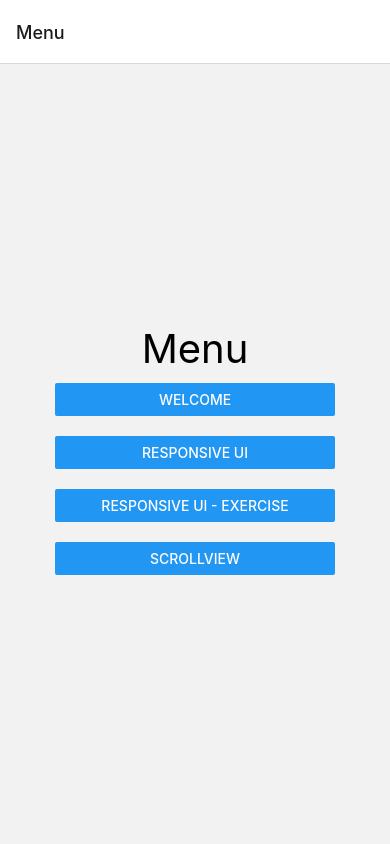
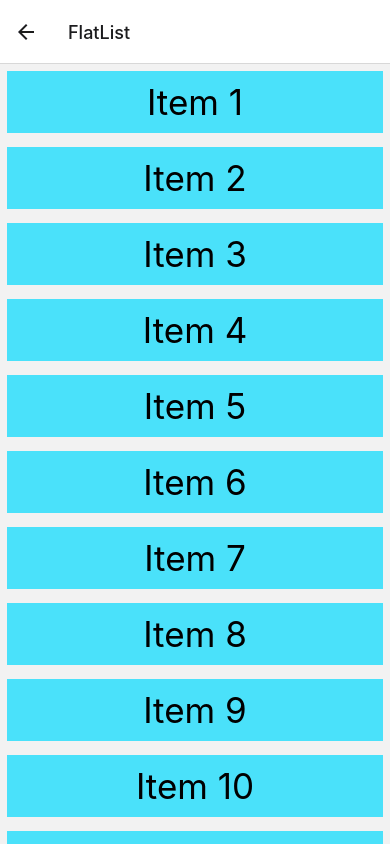
Before and after one commit to gustavoalcivar/react-native-demo, a React Native app: screen /FlatList in a window 390 px wide. Built offline with nearby package versions, Linux system fonts and the light colour scheme.

Commit message:
flat list and section list

```diff
--- a/App.tsx
+++ b/App.tsx
@@ -6,6 +6,8 @@ import WelcomeScreen from './Screens/WelcomeScreen';
 import ResponsiveScreen from './Screens/ResponsiveScreen';
 import ResponsiveExerciseScreen from './Screens/ResponsiveExerciseScreen';
 import ScrollViewScreen from './Screens/ScrollViewScreen';
+import FlatListScreen from './Screens/FlatListScreen';
+import SectionListScreen from './Screens/SectionListScreen';
 
 const Stack = createNativeStackNavigator();
 
@@ -18,6 +20,8 @@ function App() {
         <Stack.Screen name="Responsive" component={ResponsiveScreen} />
         <Stack.Screen name="ResponsiveExercise" component={ResponsiveExerciseScreen} />
         <Stack.Screen name="ScrollView" component={ScrollViewScreen} />
+        <Stack.Screen name="FlatList" component={FlatListScreen} />
+        <Stack.Screen name="SectionList" component={SectionListScreen} />
       </Stack.Navigator>
     </NavigationContainer>
   );
--- /dev/null
+++ b/Screens/FlatListScreen.tsx
@@ -0,0 +1,70 @@
+import React, {useState} from 'react';
+import {
+    FlatList,
+    RefreshControl,
+    StyleSheet,
+    Text,
+    View,
+} from 'react-native';
+
+const FlatListScreen = () => {
+  const [items, setItems] = useState([
+    {value: 'Item 1'},
+    {value: 'Item 2'},
+    {value: 'Item 3'},
+    {value: 'Item 4'},
+    {value: 'Item 5'},
+    {value: 'Item 6'},
+    {value: 'Item 7'},
+    {value: 'Item 8'},
+    {value: 'Item 9'},
+    {value: 'Item 10'},
+    {value: 'Item 11'},
+    {value: 'Item 12'},
+    {value: 'Item 13'},
+    {value: 'Item 14'},
+    {value: 'Item 15'}
+  ]);
+  const [refreshing, setRefreshing] = useState(false);
+  const onRefresh = () => {
+    setRefreshing(true);
+    setItems([...items, {value: `Item ${items.length + 1}`}]);
+    setRefreshing(false);
+  };
+  return (
+    <FlatList
+    //numColumns={2}
+    //horizontal
+    //inverted
+    keyExtractor={(item, index) => index.toString()}
+    data={items}
+    renderItem={({item}) => (
+        <View style={styles.item}>
+            <Text style={styles.text}>{item.value}</Text>
+        </View>
+    )}
+    refreshControl={<RefreshControl refreshing={refreshing} onRefresh={onRefresh} colors={['#ff00ff']} />}>
+    </FlatList>
+  );
+};
+
+const styles = StyleSheet.create({
+  body: {
+    flex: 1,
+    flexDirection: 'column',
+    //alignItems: 'center',
+    //justifyContent: 'center',
+  },
+  text: {
+    fontSize: 35,
+    margin: 10,
+  },
+  item: {
+    margin: 7,
+    backgroundColor: '#4ae1fa',
+    justifyContent: 'center',
+    alignItems: 'center',
+  },
+});
+
+export default FlatListScreen;
--- a/Screens/MenuScreen.tsx
+++ b/Screens/MenuScreen.tsx
@@ -29,6 +29,18 @@ function MenuScreen({ navigation } : any) {
           onPress={() => navigation.navigate('ScrollView')}
         />
       </View>
+      <View style={styles.button}>
+        <Button
+          title="FlatList"
+          onPress={() => navigation.navigate('FlatList')}
+        />
+      </View>
+      <View style={styles.button}>
+        <Button
+          title="SectionList"
+          onPress={() => navigation.navigate('SectionList')}
+        />
+      </View>
     </View>
   );
 }
--- /dev/null
+++ b/Screens/SectionListScreen.tsx
@@ -0,0 +1,69 @@
+import React, {useState} from 'react';
+import {
+    RefreshControl,
+    SectionList,
+    StyleSheet,
+    Text,
+    View,
+} from 'react-native';
+
+const SectionListScreen = () => {
+  const [DATA, setDATA] = useState(
+    [
+        {
+            title: 'Title 1',
+            data: ['Item 1-1', 'Item 1-2', 'Item 1-3']
+        },
+        {
+            title: 'Title 2',
+            data: ['Item 2-1']
+        },
+        {
+            title: 'Title 3',
+            data: ['Item 3-1', 'Item 3-2']
+        },
+      ]
+  );
+  const [refreshing, setRefreshing] = useState(false);
+  const onRefresh = () => {
+    setRefreshing(true);
+    setDATA([...DATA, {title: `Title ${DATA.length + 1}`, data: [`Item ${DATA.length + 1}-1`, `Item ${DATA.length + 1}-2`, `Item ${DATA.length + 1}-3`]}]);
+    setRefreshing(false);
+  };
+  return (
+    <SectionList
+    keyExtractor={(item, index) => index.toString()}
+    sections={DATA}
+    renderItem={({item}) => (
+        <Text style={styles.text}>{item}</Text>
+    )}
+    renderSectionHeader={({section}) => (
+        <View style={styles.item}>
+            <Text style={styles.text}>{section.title}</Text>
+        </View>
+    )}
+    refreshControl={<RefreshControl refreshing={refreshing} onRefresh={onRefresh} colors={['#ff00ff']} />}>
+    </SectionList>
+  );
+};
+
+const styles = StyleSheet.create({
+  body: {
+    flex: 1,
+    flexDirection: 'column',
+    //alignItems: 'center',
+    //justifyContent: 'center',
+  },
+  text: {
+    fontSize: 35,
+    margin: 10,
+  },
+  item: {
+    margin: 7,
+    backgroundColor: '#4ae1fa',
+    justifyContent: 'center',
+    alignItems: 'center',
+  },
+});
+
+export default SectionListScreen;
```
